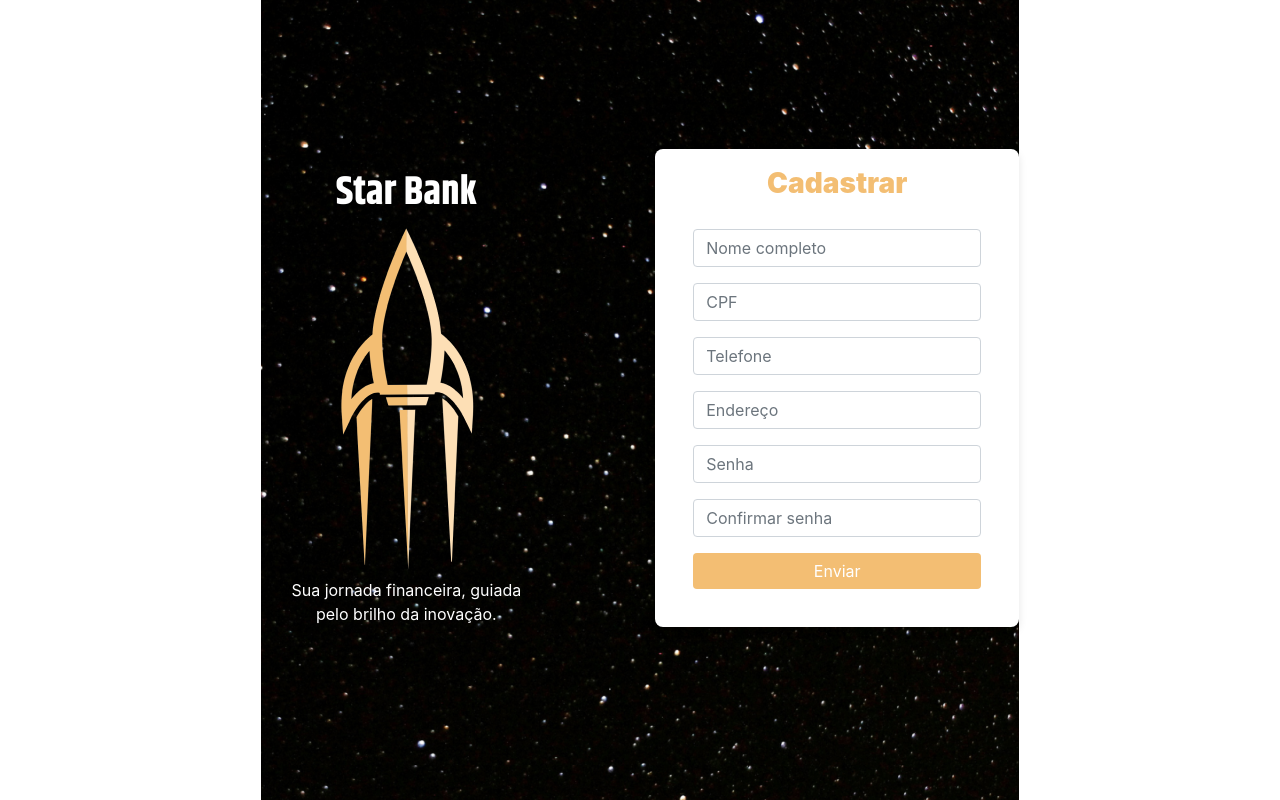
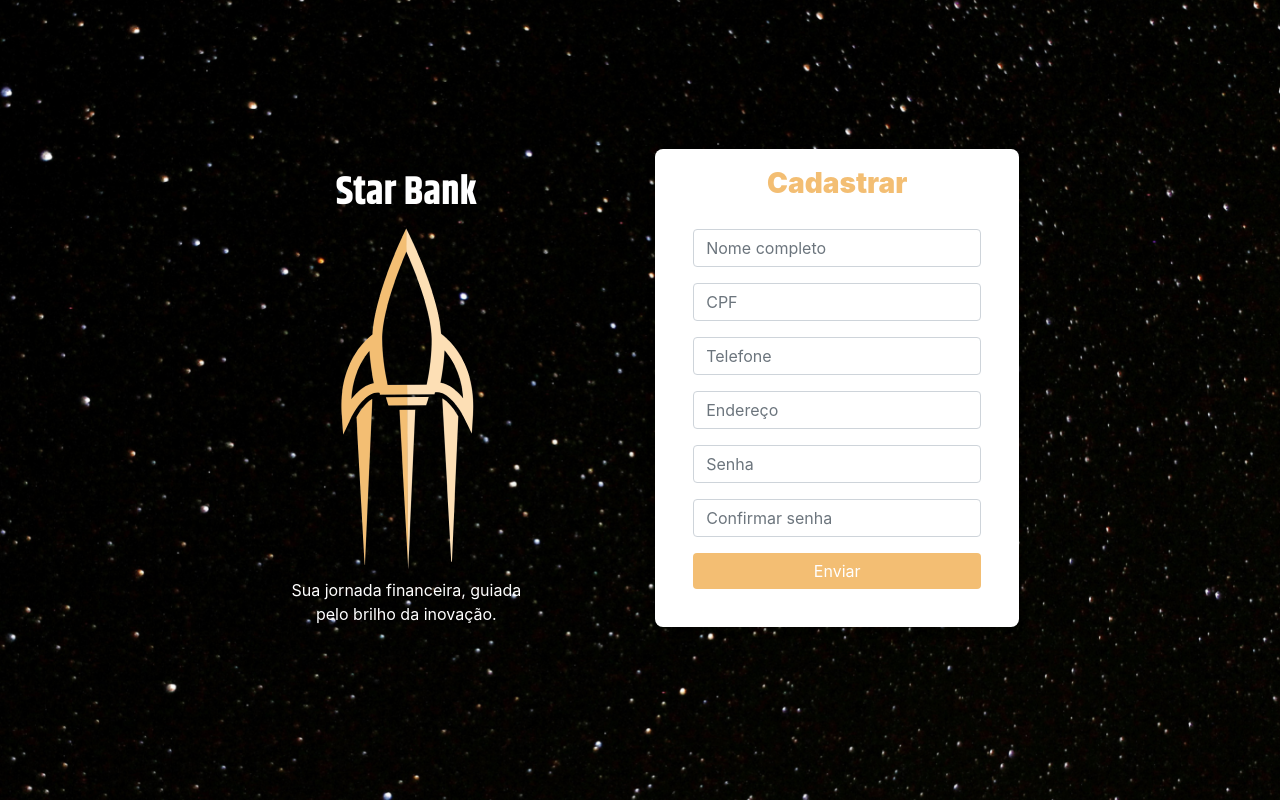
Before and after one commit to marina-barbosa/starbank-backend-v1, an Angular app: page /register in a window 1280 px wide. Built offline with nearby package versions, Linux system fonts and the light colour scheme.

Commit message:
fix: estilo body do login e register

```diff
--- a/src/app/components/auth/login/login.component.html
+++ b/src/app/components/auth/login/login.component.html
@@ -1,5 +1,4 @@
-<!DOCTYPE html>
-<html lang="pt-br">
+
 
 <head>
     <meta charset="UTF-8">
@@ -8,7 +7,7 @@
     <link rel="stylesheet" href="https://stackpath.bootstrapcdn.com/bootstrap/4.5.2/css/bootstrap.min.css">
 </head>
 
-<body class="container-fluid">
+<div class="body container-fluid">
     <div class="row">
         <div class="col-md-6 order-md-2">
             <div class="container login-container mb-4">
@@ -44,6 +43,4 @@
             </div>
         </div>
     </div>
-</body>
-
-</html>
+</div>
--- a/src/app/components/auth/login/login.component.scss
+++ b/src/app/components/auth/login/login.component.scss
@@ -1,9 +1,10 @@
-body {
+.body {
     background-image: url('/assets/images/stars_2.png');
     background-size: cover;
     background-position: center;
     padding: 0;
     height: 100vh;
+    width: 100vw;
     display: flex;
     flex-direction: column;
     align-items: center;
--- a/src/app/components/auth/register/register.component.html
+++ b/src/app/components/auth/register/register.component.html
@@ -1,5 +1,3 @@
-<!DOCTYPE html>
-<html lang="pt-br">
 
 <head>
     <meta charset="UTF-8">
@@ -8,7 +6,7 @@
     <link rel="stylesheet" href="https://stackpath.bootstrapcdn.com/bootstrap/4.5.2/css/bootstrap.min.css">
 </head>
 
-<body class="container-fluid">
+<div class="body container-fluid">
     <div class="row">
         <div class="col-md-6 order-md-2">
             <div class="container login-container mb-4">
@@ -55,6 +53,4 @@
             </div>
         </div>
     </div>
-</body>
-
-</html>
+</div>
--- a/src/app/components/auth/register/register.component.scss
+++ b/src/app/components/auth/register/register.component.scss
@@ -1,9 +1,10 @@
-body {
+.body {
     background-image: url('/assets/images/stars_2.png');
     background-size: cover;
     background-position: center;
     padding: 0;
     height: 100vh;
+    width: 100vw;
     display: flex;
     flex-direction: column;
     align-items: center;
```
